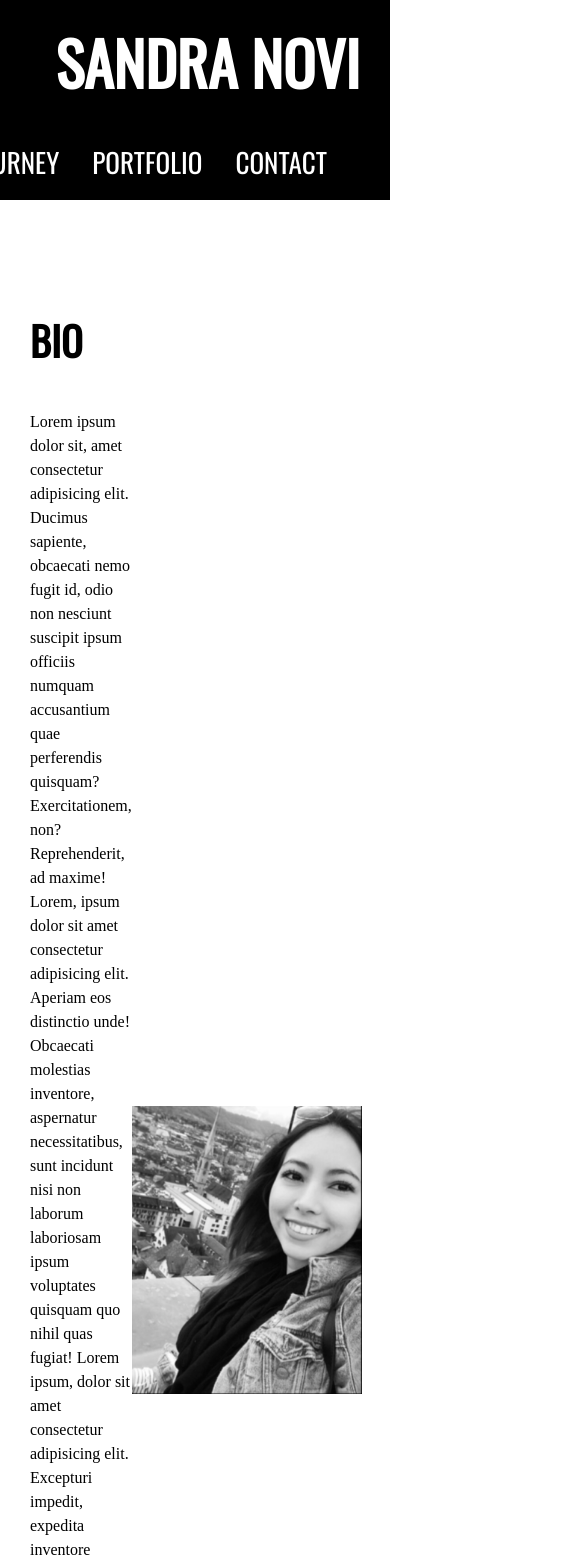
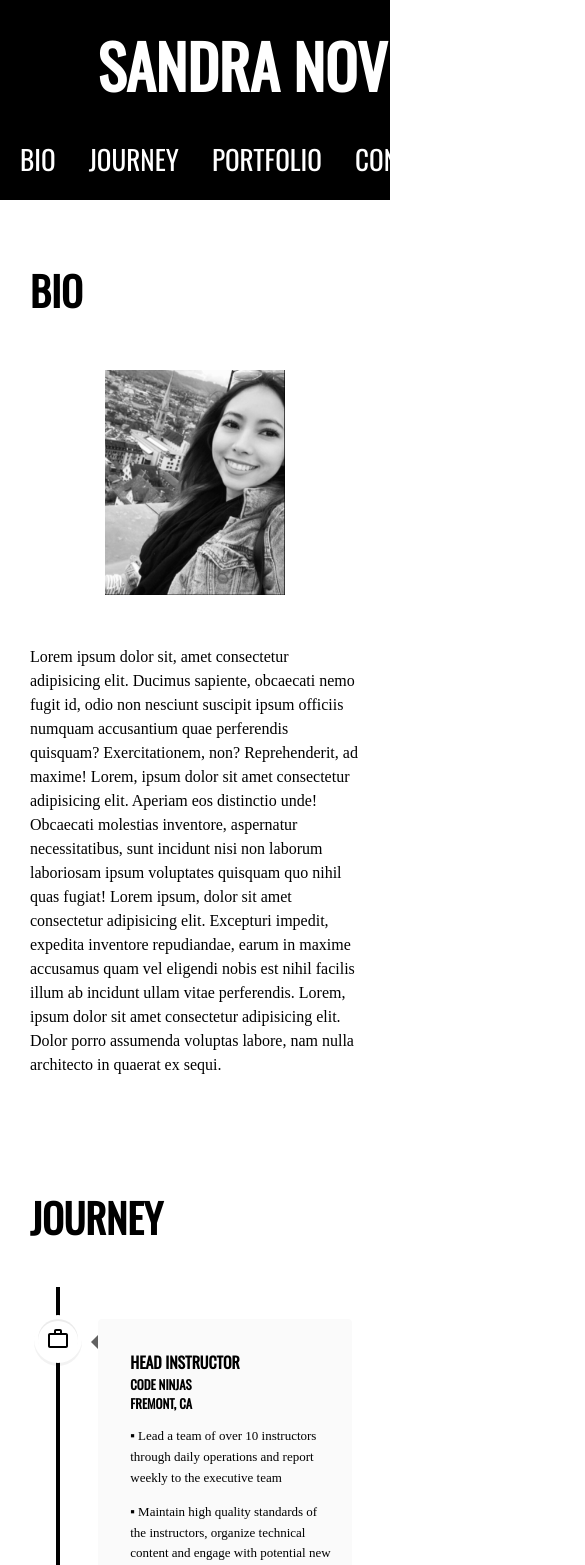
Before and after one commit to sandritaa/milenasatelier, a React (Create React App) app: page / in a window 390 px wide. Shown: the top 1565 px of the page, 585 px wide, since content can reach past the window. Built offline with nearby package versions, Linux system fonts and the light colour scheme; a web font is replaced by a local one.

Commit message:
Fix media queries

```diff
--- a/src/data.js
+++ b/src/data.js
@@ -1,14 +1,5 @@
 import WorkIcon from "@material-ui/icons/WorkOutline";
 import UniIcon from "@material-ui/icons/SchoolOutlined";
-// import CompImg0 from "./careerIcons/logo0.png";
-// import CompImg1 from "./careerIcons/logo1.png";
-// import CompImg2 from "./careerIcons/logo2.png";
-// import CompImg3 from "./careerIcons/logo3.png";
-// import CompImg4 from "./careerIcons/logo4.png";
-// import ColImg0 from "./uniIcons/logo0.png";
-// import ColImg1 from "./uniIcons/logo1.png";
-// import ColImg2 from "./uniIcons/logo2.png";
-// import ColImg3 from "./uniIcons/logo3.png";
 
 //experince info
 
@@ -21,15 +12,10 @@ experienceData[0] = {
   Location: "Fremont, CA",
   Date: "Aug. 2021 — Present",
   Description:
-    "▪ Teach and introduce children ages 6 - 14 to code using JavaScript and Scratch",
+    "▪ Lead a team of over 10 instructors through daily operations and report weekly to the executive team",
   Description1:
-    "▪ Oversee daily operations while following up with leads, schedule tours and close new client contract deals",
+    "▪ Maintain high quality standards of the instructors, organize technical content and engage with potential new customers",
   Icon: <WorkIcon />,
-  // Pic: { lll },
-  // Image: CompImg0,
-
-  // City: "Fremont",
-  // State: "CA",
 };
 
 experienceData[1] = {
@@ -41,13 +27,8 @@ experienceData[1] = {
   Description:
     "▪ Teach and introduce children ages 6 - 14 to code using JavaScript and Scratch",
   Description1:
-    "▪ Oversee daily operations while following up with leads, schedule tours and close new client contract deals",
+    "▪ Provide contructive feedback and build strong relationships with new and previous clients to maintain a high quality standard of teaching ",
   Icon: <WorkIcon />,
-  // Pic: { lll },
-  // Image: CompImg0,
-
-  // City: "Fremont",
-  // State: "CA",
 };
 experienceData[2] = {
   id: "experienceData2",
@@ -62,9 +43,6 @@ experienceData[2] = {
   Description2:
     "▪ Design the web app mockup with Figma and work with business partners on improving the user experience of the app",
   Icon: <WorkIcon />,
-  // Image: CompImg1,
-  // City: "Mountain View",
-  // State: "CA",
 };
 
 experienceData[3] = {
@@ -81,9 +59,6 @@ experienceData[3] = {
   Description2:
     "▪ Worked closely with cross-functional partners to spearhead and improve direct e-commerce customer service which resulted in a 70% growth in sales and helped us reach our sales goal during the covid-19 pandemic",
   Icon: <WorkIcon />,
-  // Image: CompImg2,
-  // City: "London",
-  // State: "UK",
 };
 
 experienceData[4] = {
@@ -101,9 +76,6 @@ experienceData[4] = {
   Description3:
     "▪ Maintained seasonal cost sheets, provided cost options for merchants to help meet margin requirements, as well as hold design integrity",
   Icon: <WorkIcon />,
-  // Image: CompImg3,
-  // City: "New York City",
-  // State: "NY",
 };
 
 experienceData[5] = {
@@ -119,9 +91,6 @@ experienceData[5] = {
   Description2:
     "▪ Prepared product information (cost, suggested retail price, colors, style information, etc.) and confirmed all market orders with buyers and Account Executives",
   Icon: <WorkIcon />,
-  // Image: CompImg4,
-  // City: "New York City",
-  // State: "NY",
 };
 
 //education info
@@ -136,9 +105,6 @@ educationData[0] = {
   Major: "Front End Web Development",
   Date: "Jun. 2021",
   Icon: <UniIcon />,
-  // Image: ColImg0,
-  // City: "Mountain View",
-  // State: "CA",
 };
 
 educationData[1] = {
@@ -150,9 +116,6 @@ educationData[1] = {
   Honors: "Magna Cum Laude",
   Date: "Dec. 2015",
   Icon: <UniIcon />,
-  // Image: ColImg1,
-  // City: "New York City",
-  // State: "NY",
 };
 
 educationData[2] = {
@@ -164,9 +127,6 @@ educationData[2] = {
   Honors: "Study Abroad",
   Date: "May 2015",
   Icon: <UniIcon />,
-  // Image: ColImg2,
-  // City: "Florence",
-  // State: "Italy",
 };
 
 educationData[3] = {
@@ -178,7 +138,4 @@ educationData[3] = {
   Honors: "Magna Cum Laude",
   Date: "May 2013",
   Icon: <UniIcon />,
-  // Image: ColImg3,
-  // City: "Garden City",
-  // State: "NY",
 };
--- a/src/index.css
+++ b/src/index.css
@@ -140,11 +140,12 @@ ul {
 
 .bioHeader img {
   max-width: 230px;
+  margin-left: 70px;
 }
 
 /*journey*/
 
-.journeybody {
+.journeyBody {
   margin-top: 50px;
   margin-bottom: 100px;
 }
@@ -215,7 +216,7 @@ ul {
 
 .contactContainer {
   /* height: 860px; */
-  height: 1170px;
+  height: 1113px;
   background-color: rgb(0, 0, 0);
 }
 
@@ -283,6 +284,184 @@ footer {
   width: 100%;
   text-align: center;
 }
+
+
+@media(max-width:1200px) {
+  .boxes .container {
+    display: block;
+    max-width: 700px;
+  }
+}
+
+@media(max-width:826px) {
+
+  .bioBody {
+    margin-top: 250px;
+  }
+
+  .bioHeader .container {
+    flex-direction: column;
+    flex-direction: column-reverse;
+  }
+
+  .bioHeader img {
+    max-width: 180px;
+    margin-top: 10px;
+    margin-bottom: 50px;
+    margin-left: 0px;
+  }
+
+  .navbar .container {
+    flex-direction: column;
+    padding: 20px;
+    text-align: center;
+  }
+
+  .contactContainer .container {
+    flex-direction: column;
+  }
+
+  .contactContainer {
+    height: 1035px;
+  }
+
+  .headerContact h2 {
+    margin-top: 250px;
+    margin-bottom: 50px;
+  }
+
+  .contactForm {
+    margin-top: -600px;
+  }
+
+
+}
+
+
+
+/* @media(max-width:826px) {
+
+
+  .bioHeader p {
+    max-width: 500px;
+  }
+
+  .bioHeader img {
+    max-width: 180px;
+    margin-top: -36px;
+  }
+
+
+  .boxes .container {
+    display: block;
+    max-width: 700px;
+  }
+
+  .navbar .container {
+    flex-direction: column;
+    padding: 20px;
+    text-align: center;
+  }
+
+} */
+
+/* @media(max-width:375px) {
+
+  .navbar .logo {
+    font-size: 3rem;
+    margin-right: 30px;
+  }
+
+  .navbar a {
+    font-size: 1.2rem;
+  }
+
+  .bioBody {
+    margin-top: 250px;
+  }
+
+  .bioHeader .container {
+    flex-direction: column;
+    flex-direction: column-reverse;
+  }
+
+  .bioHeader img {
+    max-width: 160px;
+    margin-top: 10px;
+    margin-bottom: 50px;
+  }
+
+  .journeyBody {
+    margin-top: 50px;
+    margin-bottom: 100px;
+  }
+
+  .contactContainer {
+    height: 481px;
+  }
+
+  .contactContainer .container {
+    flex-direction: column;
+  }
+
+  .contactForm {
+    margin-bottom: 50px;
+  }
+
+  #firstNameBox,
+  #lastNameBox,
+  #emailBox,
+  #textBox {
+    font-size: 1rem;
+
+  }
+
+  .lastNameInput {
+    margin-left: 27px;
+
+  }
+
+  .emailInput {
+    margin-left: 57px;
+    margin-bottom: 5px;
+  }
+
+  .messageInput {
+    margin-left: 93px;
+    margin-top: -14px;
+  }
+
+
+
+  .buttonBox .send {
+    font-size: 1rem;
+    min-width: 70px;
+  }
+
+  /*
+  .bioHeader p {
+    max-width: 500px;
+  }
+
+  .bioHeader img {
+    max-width: 180px;
+    margin-top: -36px;
+  }
+
+
+  .boxes .container {
+    display: block;
+    max-width: 700px;
+  }
+
+  .navbar .container {
+    flex-direction: column;
+    padding: 20px;
+    text-align: center;
+  } */
+
+/* } */
+
 
 
 /* @media(max-width: 768px) {
```
